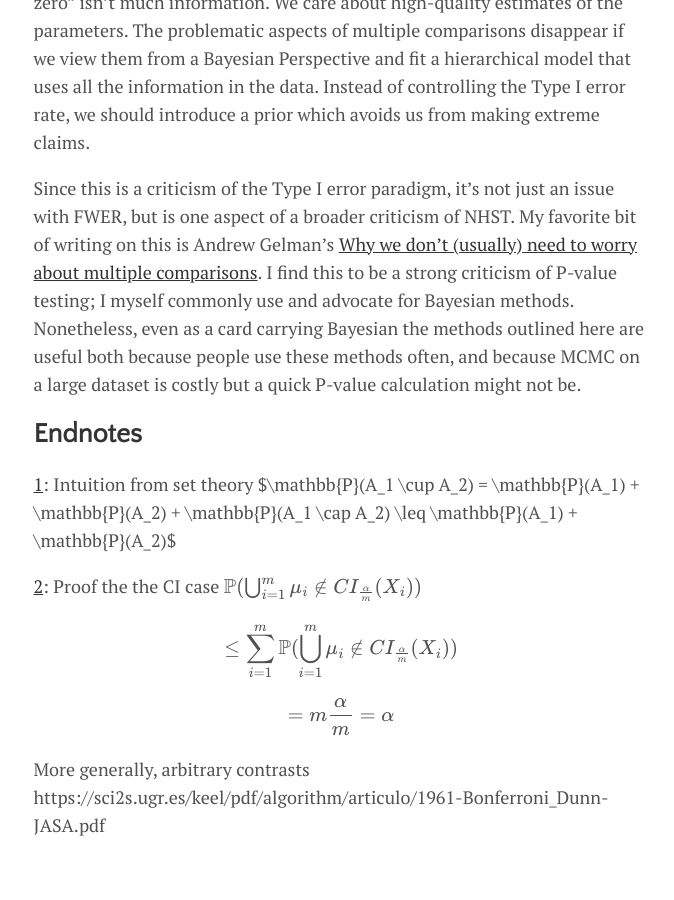
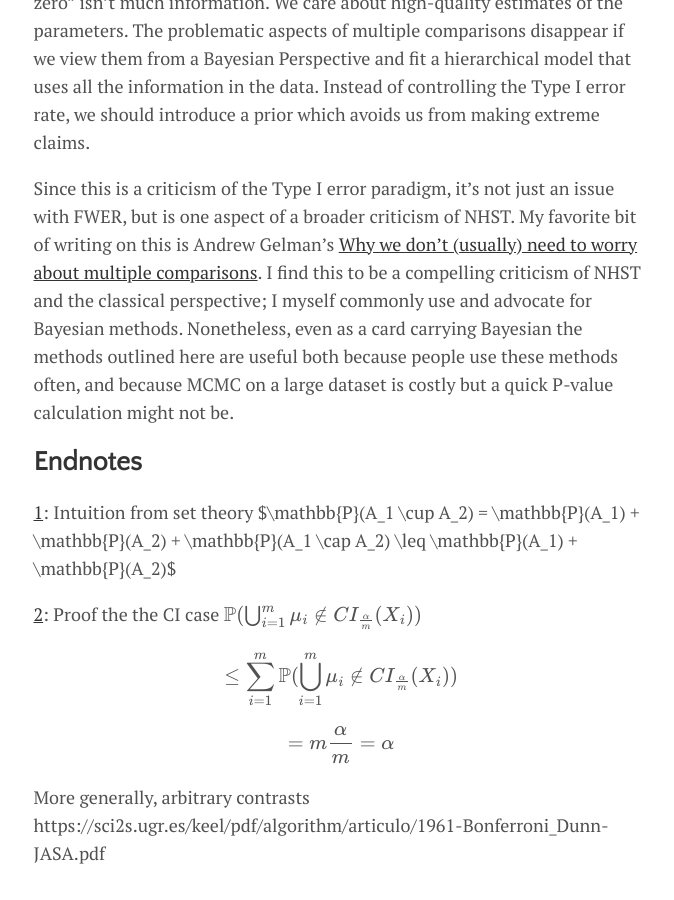
Before and after one commit to lmc2179/lmc2179.github.io, a Jekyll site: the page built from drafts/fwer.md, in a window 1280 px wide and 900 px high, scrolled down 8920 px. Shown: the whole window, without its empty margins (299-973 px from the left). Built offline with Jekyll 4.4.1, drawn with Linux system fonts in a browser that asks for light colours; our own code applies the rules of GitHub Pages for plain Markdown files; formulas are drawn with MathJax 3.

Commit message:
Update fwer.md

```diff
--- a/drafts/fwer.md
+++ b/drafts/fwer.md
@@ -231,7 +231,7 @@ FWER is an intuitive analogue to the usual False Positive (Type I Error) rate. H
 
 **Criticism 2**: Type I error rates of point null hypotheses are not what we care about - the null hypothesis isn't ever true and knowing something is "not zero" isn't much information. We care about high-quality estimates of the parameters. The problematic aspects of multiple comparisons disappear if we view them from a Bayesian Perspective and fit a hierarchical model that uses all the information in the data. Instead of controlling the Type I error rate, we should introduce a prior which avoids us from making extreme claims.
 
-Since this is a criticism of the Type I error paradigm, it's not just an issue with FWER, but is one aspect of a broader criticism of NHST. My favorite bit of writing on this is Andrew Gelman's [Why we don't (usually) need to worry about multiple comparisons](http://www.stat.columbia.edu/~gelman/research/published/multiple2f.pdf). I find this to be a strong criticism of P-value testing; I myself commonly use and advocate for Bayesian methods. Nonetheless, even as a card carrying Bayesian the methods outlined here are useful both because people use these methods often, and because MCMC on a large dataset is costly but a quick P-value calculation might not be.
+Since this is a criticism of the Type I error paradigm, it's not just an issue with FWER, but is one aspect of a broader criticism of NHST. My favorite bit of writing on this is Andrew Gelman's [Why we don't (usually) need to worry about multiple comparisons](http://www.stat.columbia.edu/~gelman/research/published/multiple2f.pdf). I find this to be a compelling criticism of NHST and the classical perspective; I myself commonly use and advocate for Bayesian methods. Nonetheless, even as a card carrying Bayesian the methods outlined here are useful both because people use these methods often, and because MCMC on a large dataset is costly but a quick P-value calculation might not be.
 
 
 
```
